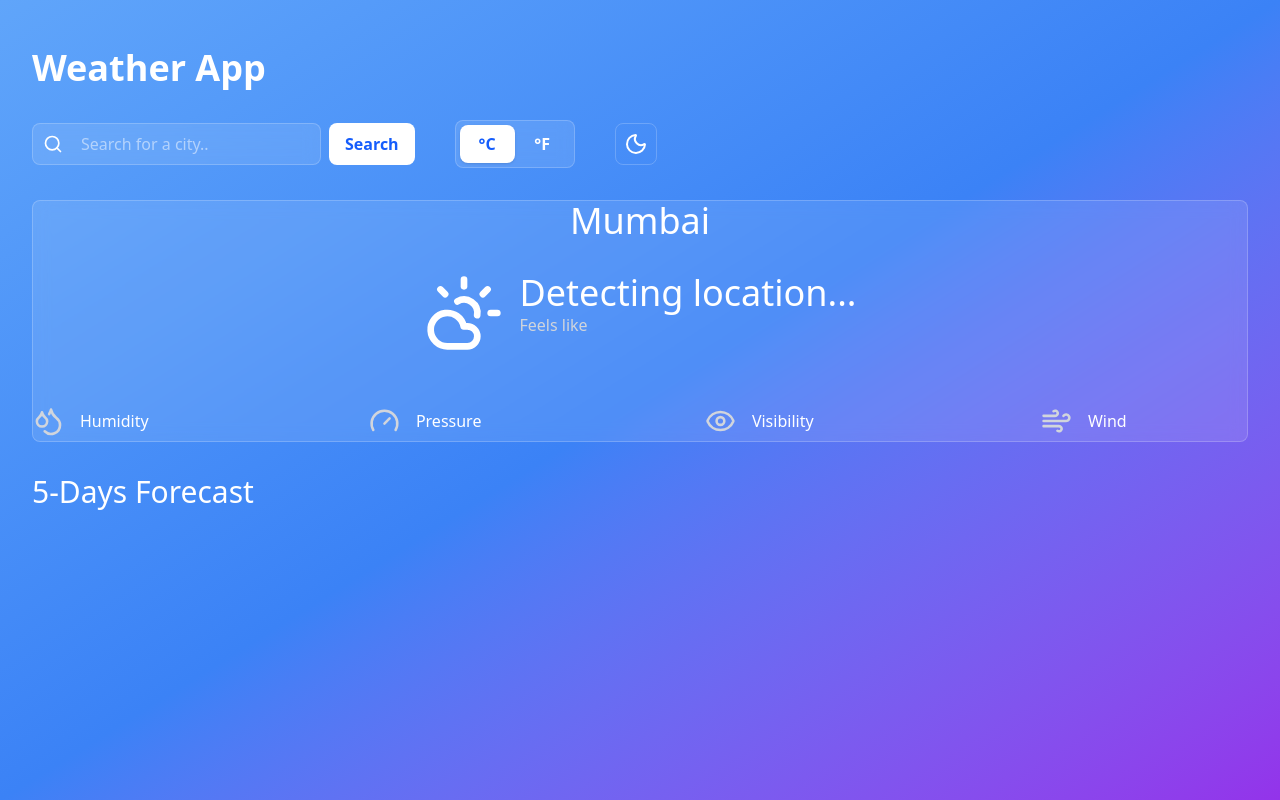
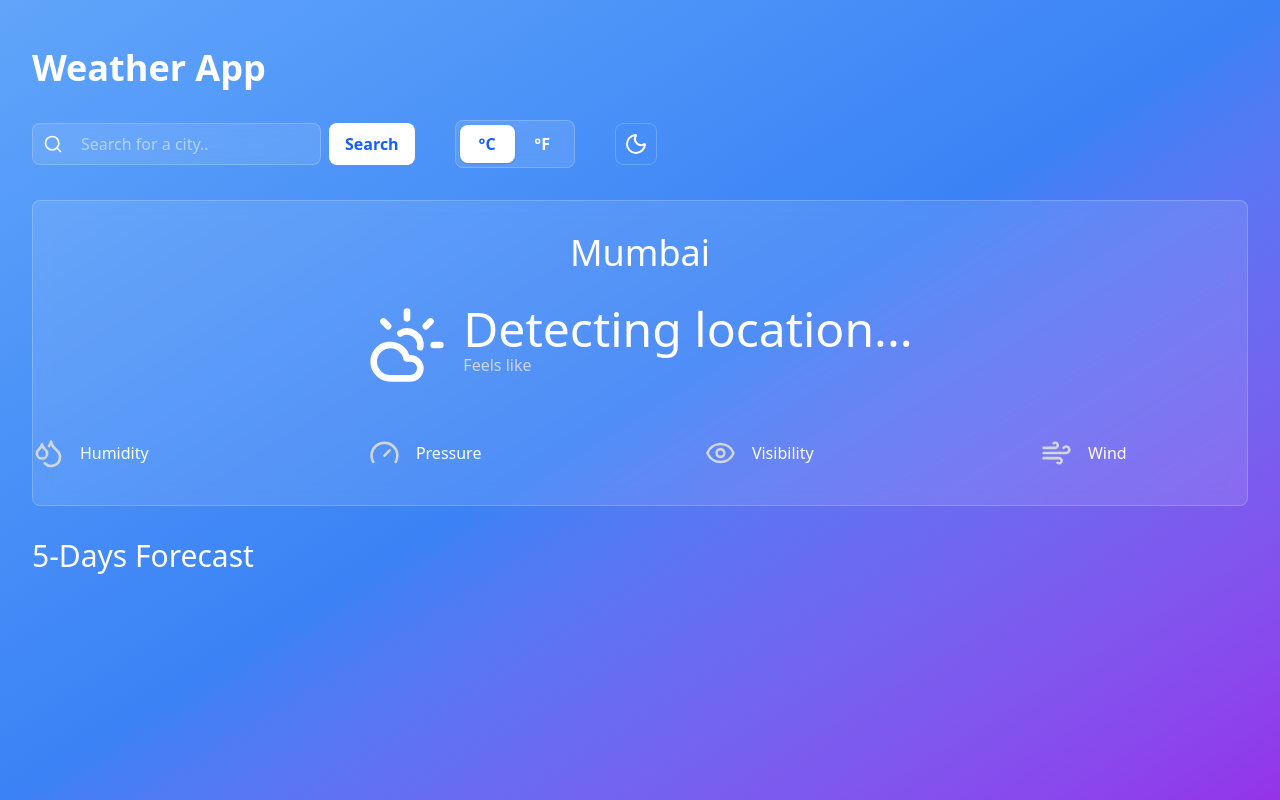
Before and after one commit to Raviteja271101/weather_app, a website: page index.html in a window 1280 px wide. Drawn offline with nearby package versions, Linux system fonts and the light colour scheme; no server answers.

Commit message:
fix: update layout and styles in index.html, clean up unused CSS in style.css, and add tailwind configuration

```diff
--- a/index.html
+++ b/index.html
@@ -87,7 +87,7 @@
         </div>
       </div>
       <section
-        class="border border-[#ffffff33] dark:border-[#9333ea4d] dark:bg-[#1e143280] mx-auto w-full max-w-350 py-8 flex flex-col justify-center items-center bg-[#ffffff1a] backdrop-blur-sm rounded-lg gap-4"
+        class="border border-[#ffffff33] dark:border-[#9333ea4d] dark:bg-[#1e143280] mx-auto w-full max-w-[1400px] flex flex-col justify-center items-center bg-[#ffffff1a] backdrop-blur-sm rounded-lg gap-4 max-h-auto py-8"
       >
         <h1 id="location" class="text-4xl">..</h1>
         <p id="date" class="text-[#e5e7eb] text-base"></p>
--- a/package.json
+++ b/package.json
@@ -1,4 +1,8 @@
 {
+  "scripts": {
+    "dev": "tailwindcss -i ./input.css -o ./style.css --watch",
+    "build": "tailwindcss -i ./input.css -o ./style.css"
+  },
   "dependencies": {
     "@tailwindcss/cli": "^4.2.4",
     "tailwindcss": "^4.2.4"
--- /dev/null
+++ b/tailwind.config.js
@@ -0,0 +1,11 @@
+/** @type {import('tailwindcss').Config} */
+export default {
+  content: [
+    "./index.html",
+    "./script.js",
+  ],
+  theme: {
+    extend: {},
+  },
+  plugins: [],
+}
```
Also changed, not shown: style.css.
